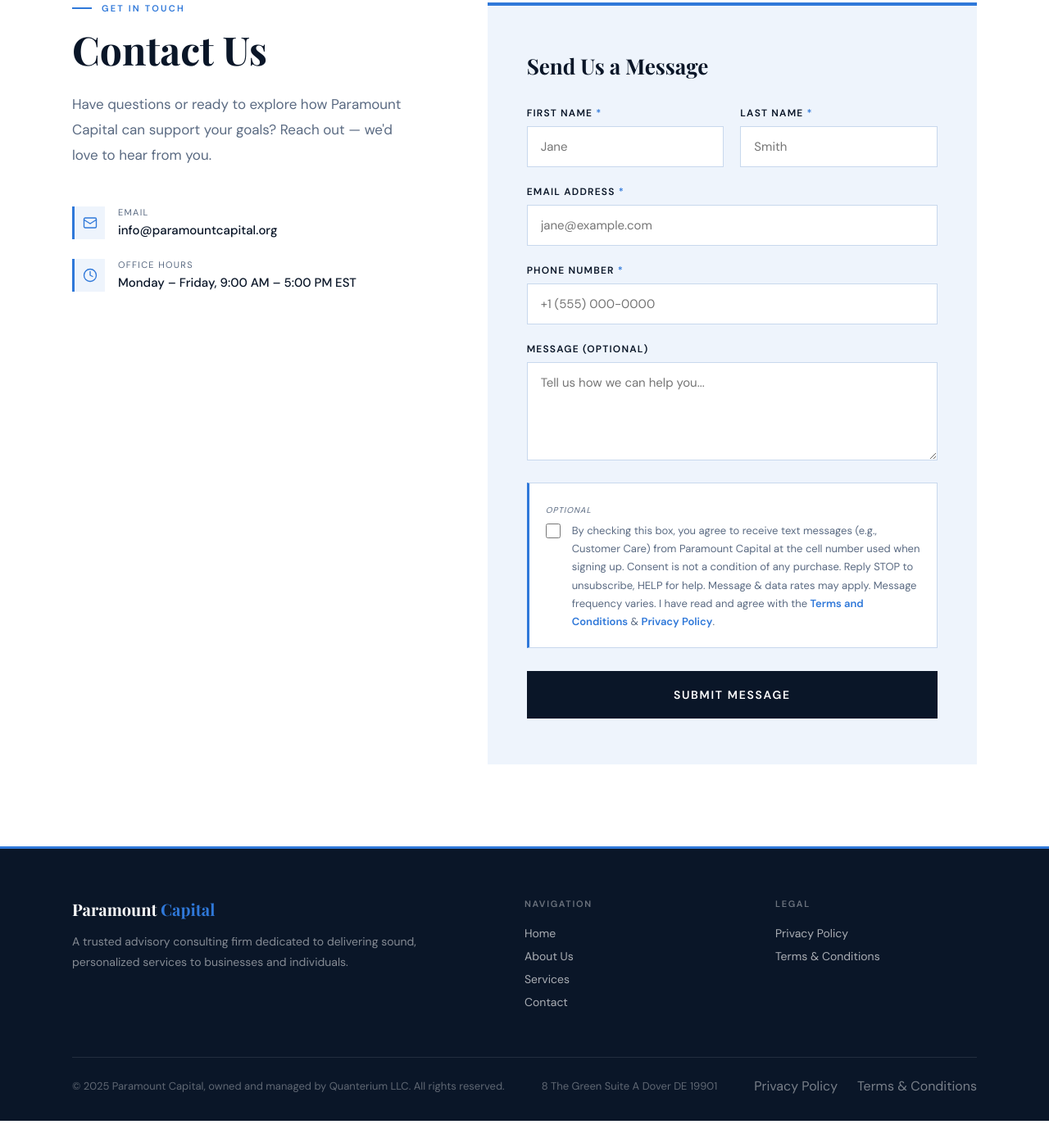
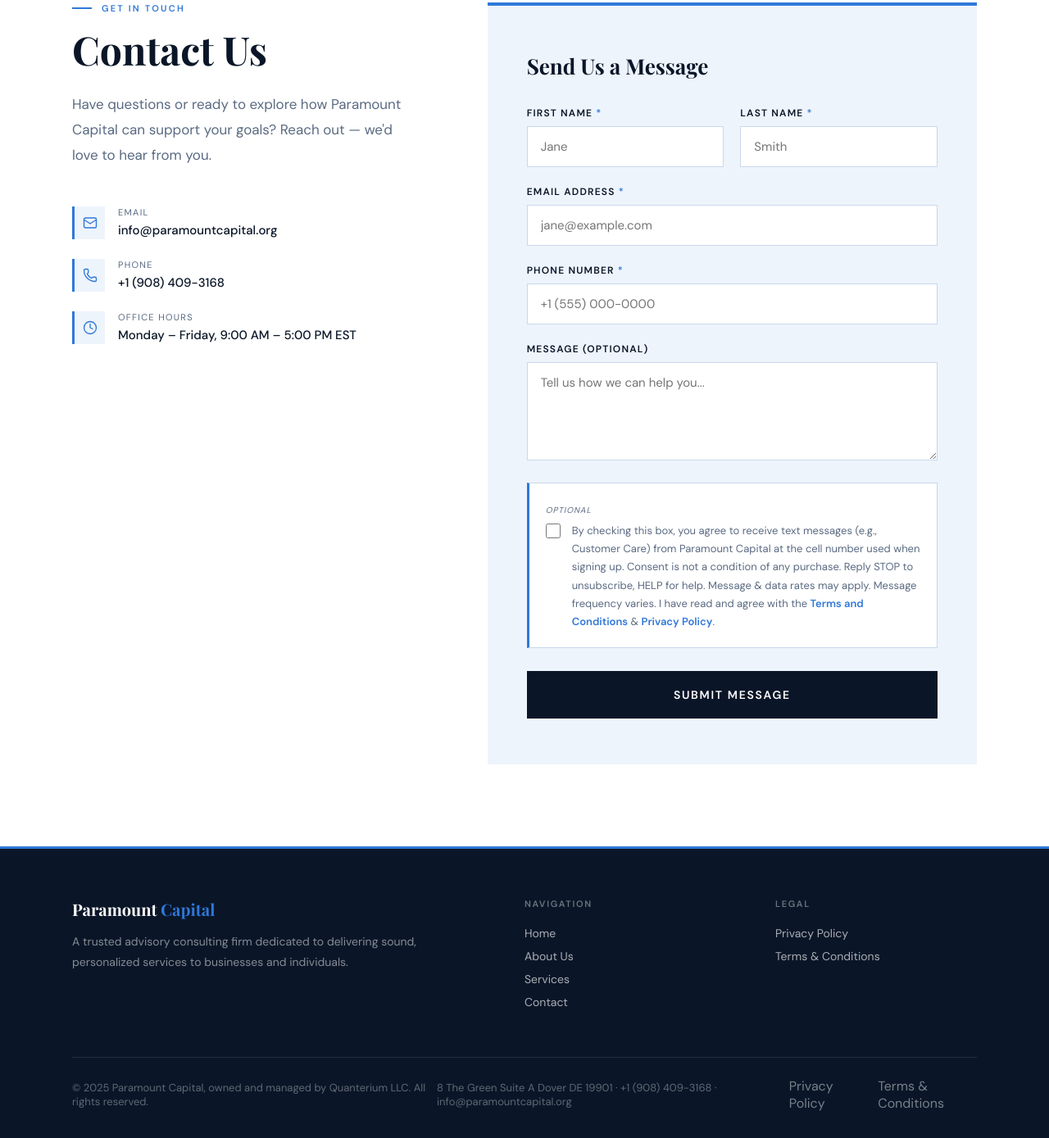
Before and after one commit to ZackEsses/paramountcap.org, a website: page index.html in a window 1280 px wide. Shown: the part 3086-4475 px from the top of the page at 82% size. Before the commit the page ends 4454 px from the top, so only its background shows below. Drawn offline with nearby package versions, Linux system fonts and the light colour scheme.

Commit message:
Update site contact details with phone and linked email

```diff
--- a/index.html
+++ b/index.html
@@ -371,6 +371,8 @@
 
   .contact-detail-text label { display: block; font-size: 11px; text-transform: uppercase; letter-spacing: 0.12em; color: var(--muted); margin-bottom: 4px; }
   .contact-detail-text span { font-size: 15px; color: var(--navy); font-weight: 500; }
+  .contact-detail-text a { color: inherit; text-decoration: none; }
+  .contact-detail-text a:hover { text-decoration: underline; }
 
   .contact-form {
     background: var(--pale);
@@ -565,6 +567,8 @@
   }
 
   .footer-bottom p { font-size: 13px; color: rgba(255,255,255,0.35); }
+  .footer-bottom p a { color: inherit; text-decoration: none; }
+  .footer-bottom p a:hover { text-decoration: underline; }
   .footer-bottom a { color: rgba(255,255,255,0.45); text-decoration: none; transition: color 0.2s; }
   .footer-bottom a:hover { color: var(--accent); }
 
@@ -738,7 +742,14 @@
           <div class="contact-detail-icon"><i data-lucide="mail" style="width:18px;height:18px;stroke:var(--accent);stroke-width:1.8;fill:none;"></i></div>
           <div class="contact-detail-text">
             <label>Email</label>
-            <span>info@paramountcapital.org</span>
+            <span><a href="mailto:info@paramountcapital.org">info@paramountcapital.org</a></span>
+          </div>
+        </div>
+        <div class="contact-detail">
+          <div class="contact-detail-icon"><i data-lucide="phone" style="width:18px;height:18px;stroke:var(--accent);stroke-width:1.8;fill:none;"></i></div>
+          <div class="contact-detail-text">
+            <label>Phone</label>
+            <span><a href="tel:+19084093168">+1 (908) 409-3168</a></span>
           </div>
         </div>
         <div class="contact-detail">
@@ -814,7 +825,7 @@
     </div>
     <div class="footer-bottom">
       <p>&copy; 2025 Paramount Capital, owned and managed by Quanterium LLC. All rights reserved.</p>
-      <p>8 The Green Suite A Dover DE 19901</p>
+      <p>8 The Green Suite A Dover DE 19901 · <a href="tel:+19084093168">+1 (908) 409-3168</a> · <a href="mailto:info@paramountcapital.org">info@paramountcapital.org</a></p>
       <div style="display:flex;gap:24px;">
         <a onclick="openModal('privacy')">Privacy Policy</a>
         <a onclick="openModal('terms')">Terms &amp; Conditions</a>
@@ -870,7 +881,7 @@
       <p>This Privacy Policy may change. The "Last Updated" date reflects revisions. Continued use of our services means you accept any changes.</p>
 
       <h3>Questions?</h3>
-      <p>If you have questions about this policy or our data practices related to text messaging, contact us at: <strong>info@paramountcapital.org</strong></p>
+      <p>If you have questions about this policy or our data practices related to text messaging, contact us at: <strong><a href="mailto:info@paramountcapital.org">info@paramountcapital.org</a></strong> or <strong><a href="tel:+19084093168">+1 (908) 409-3168</a></strong>.</p>
     </div>
   </div>
 </div>
@@ -927,7 +938,7 @@
       <p>We may change these Terms and Conditions at any time. If we do, your continued use of our website and services, including text messaging, means you accept the updated terms.</p>
 
       <h3>11. Contact</h3>
-      <p>For questions about these Terms and Conditions, please email us at: <strong>info@paramountcapital.org</strong></p>
+      <p>For questions about these Terms and Conditions, please contact us at: <strong><a href="mailto:info@paramountcapital.org">info@paramountcapital.org</a></strong> or <strong><a href="tel:+19084093168">+1 (908) 409-3168</a></strong>.</p>
     </div>
   </div>
 </div>
```
